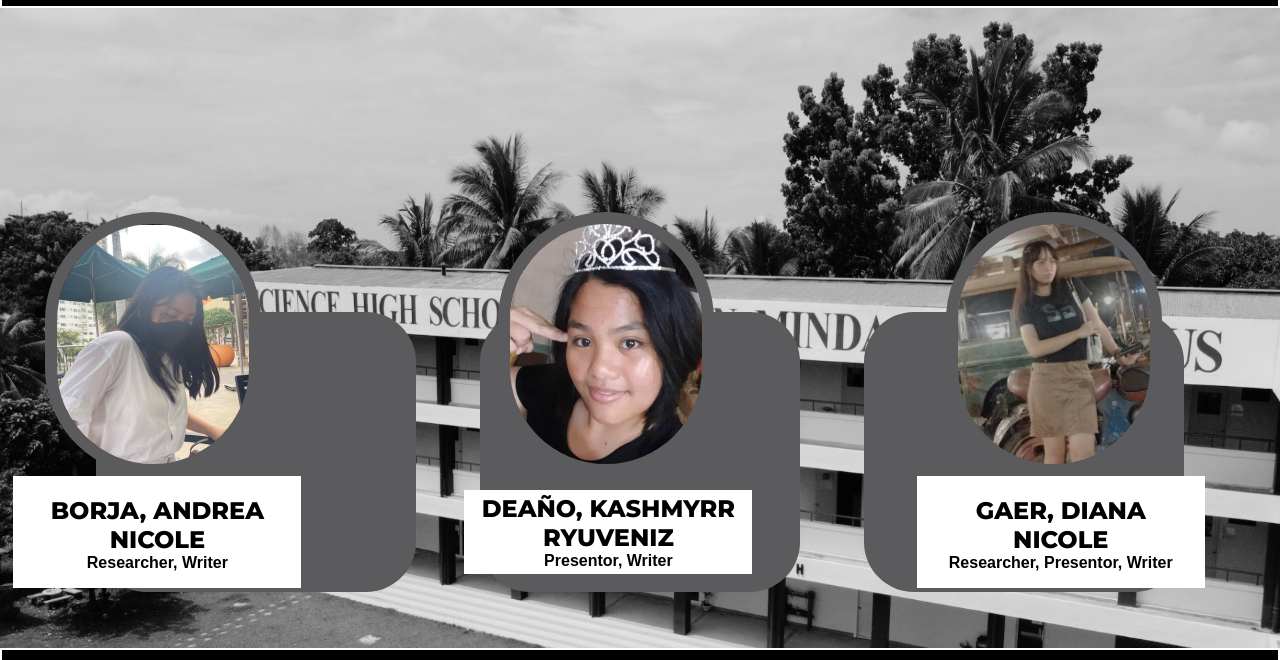
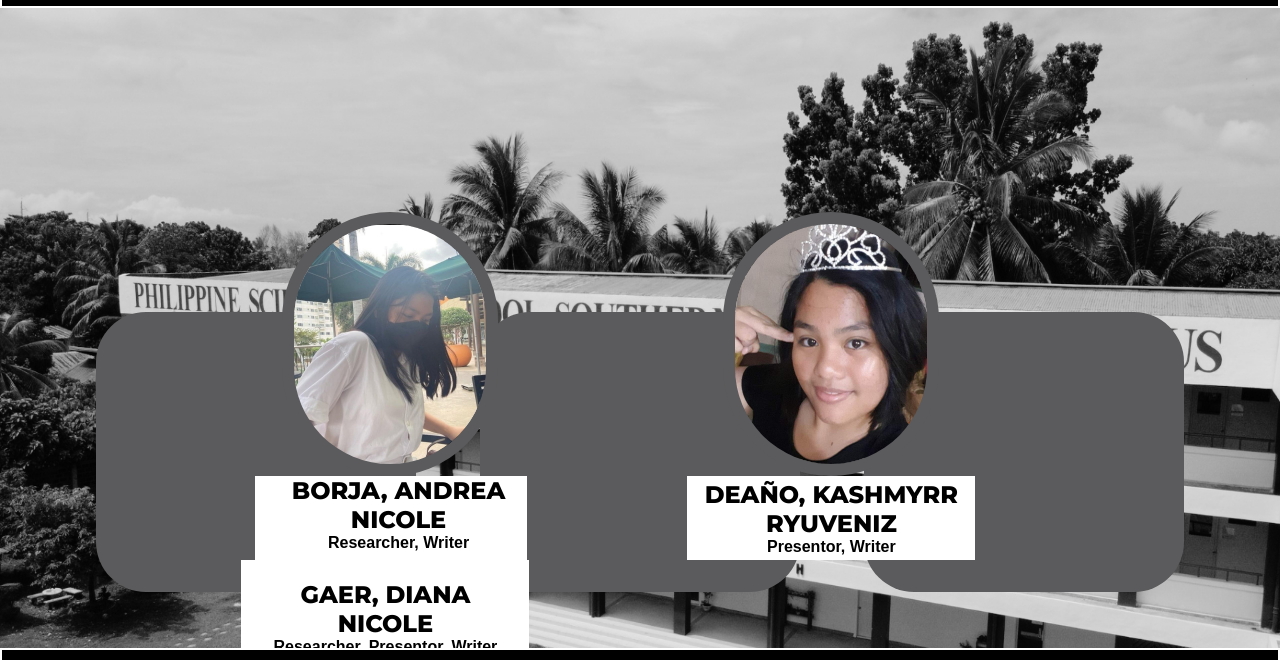
Before and after one commit to euclipse1/Q1GFA3_Na_dngaer, a plain HTML site: page about.html in a window 1280 px wide. Shown: the part 76-736 px from the top of the page. Drawn offline with Linux system fonts and the light colour scheme; a web font is replaced by a local one.

Commit message:
Add files via upload

```diff
--- a/about.html
+++ b/about.html
@@ -33,7 +33,7 @@
 
             <div class="profile">
             <img src="photos/borja-pfp.jpg" alt="">
-            <img src="photos/deano-pfp.jpg" id="pfp2">
+            <img src="photos/deano-pfp.jpg">
             <img src="photos/gaer-pfp.jpg" id="pfp3">
             </div>
 
--- a/css/style4.css
+++ b/css/style4.css
@@ -54,7 +54,7 @@
   }
 
 .body{
-    width: 100vw;
+    width: 80vw;
     height: 80vh;
     text-align: center;
 }
@@ -106,12 +106,12 @@
 }
 
 .profile{
-    margin-left: -.3vw;
+    margin-left: 6vw;
     position: absolute;
     justify-content: center;
     align-items: center;
     margin-top: -55vh;
-    width: 100vw;
+    width: 90vw;
     display: grid;
     grid-template-columns: repeat(auto-fill, minmax(300px, 300px) );
     column-gap: 11vw;
@@ -126,21 +126,17 @@
     border: 1vw #5b5b5d solid;
 }
 
-#pfp2{
-    margin-left: .9vw;
-}
-
 #pfp3{
-    margin-left: 1.5vw;
+    margin-left:-1vw;
 }
 
 .mem-info{
-    margin-left: -.8vw;
+    margin-left: 5.7vw;
     position: absolute;
     justify-content: center;
     align-items: center;
     margin-top: -22vh;
-    width: 100vw;
+    width: 90vw;
     display: grid;
     grid-template-columns: repeat(auto-fill, minmax(300px, 300px) );
     column-gap: 11vw;
@@ -158,15 +154,13 @@
     width: 20vw;
     background: white;
     padding-left: 2vh;
-    padding-right: 2vh;
-    padding-top: .5vh;
-    padding-bottom: 2vh;
-    margin-left: -2vw;
+    padding-bottom: 1vh;
+    margin-left: -3vh;
     text-align: center;
 }
 
 #drea h2{
-    margin-top: 2vh;
+    margin-top: vh;
 }
 
 #kash{
@@ -176,12 +170,8 @@
     padding-right: 2vh;
     padding-top: .5vh;
     padding-bottom: .5vh;
-    margin-left: -1.2vw;
+    margin-left: -2.5vw;
     text-align: center;
-}
-
-#kash h2{
-    margin-top: h;
 }
 
 #yanna{
@@ -191,7 +181,7 @@
     padding-right: 2vh;
     padding-top: .5vh;
     padding-bottom: 2vh;
-    margin-left: -.3vw;
+    margin-left: -2.9vw;
     text-align: center;
 }
 
@@ -213,6 +203,7 @@
     width: 99.7vw;
     border: 2px white solid;
     position: fixed;
+
 }
 
 .footer a{
```
